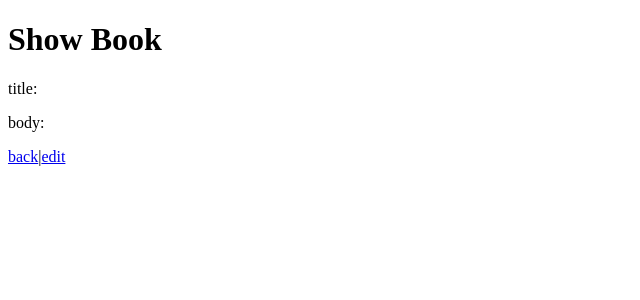
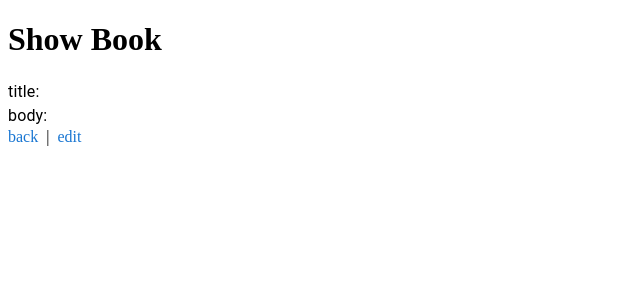
Before and after one commit to j19015/Next_Go, a Next.js app in the folder frontend/: page /books/1 in a window 1280 px wide. Shown: the top 300 px of the page, without its empty margins (0-640 px from the left). Built offline with nearby package versions, Linux system fonts and the light colour scheme; no server answers.

Commit message:
show edit Link->MuiLink update

```diff
--- a/frontend/src/pages/books/[id]/index.tsx
+++ b/frontend/src/pages/books/[id]/index.tsx
@@ -2,6 +2,8 @@ import { useRouter } from "next/router";
 import { getBook } from "@/lib/api";
 import Link from 'next/link';
 import { useEffect, useState } from "react";
+import { Link as MuiLink } from '@mui/material';
+import { Typography} from '@mui/material';
 
 const ShowBookPage = () => {
   const router = useRouter();
@@ -44,15 +46,15 @@ const ShowBookPage = () => {
   return (
     <>
       <h1>Show Book</h1>
-      <p>title: {book?.title}</p>
-      <p>body: {book?.body}</p>
-      <Link href="/books">
+      <Typography variant="body1">title: {book?.title}</Typography>
+      <Typography variant="body1">body: {book?.body}</Typography>
+      <MuiLink href="/books" underline="hover" sx={{ marginRight: '0.5rem' }}>
         back
-      </Link>
+      </MuiLink>
       |
-      <Link href={`/books/${book?.id}/edit`}>
+      <MuiLink href={`/books/${book?.id}/edit`} underline="hover" sx={{ marginLeft: '0.5rem' }}>
         edit
-      </Link>
+      </MuiLink>
     </>
   );
 };
```
Also changed, not shown: frontend/src/pages/books/[id]/edit.tsx (+5 -4 lines).
